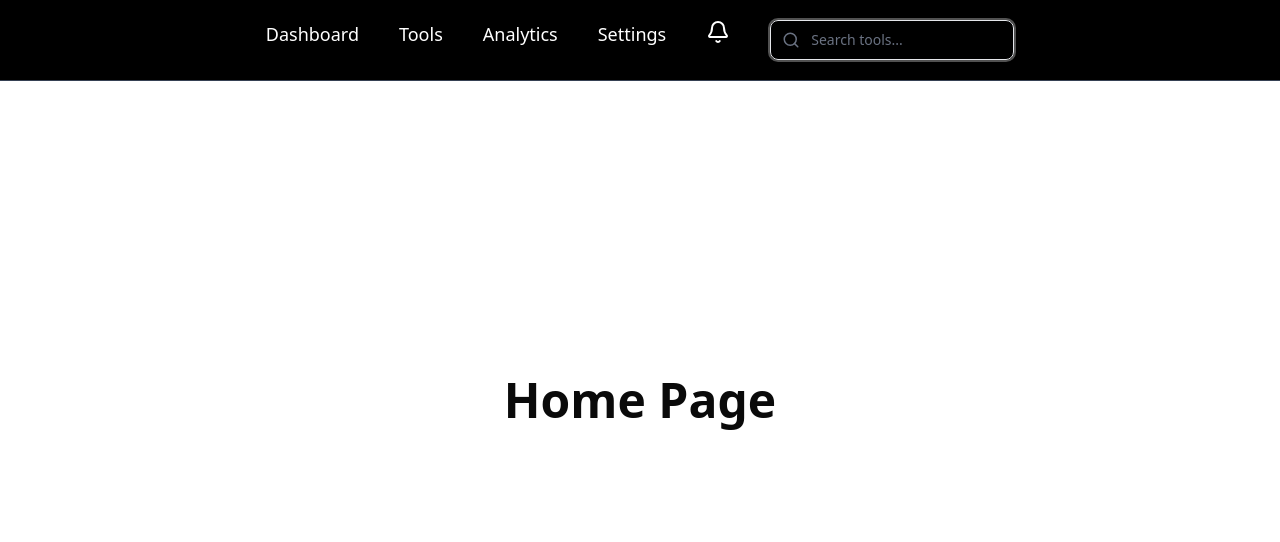
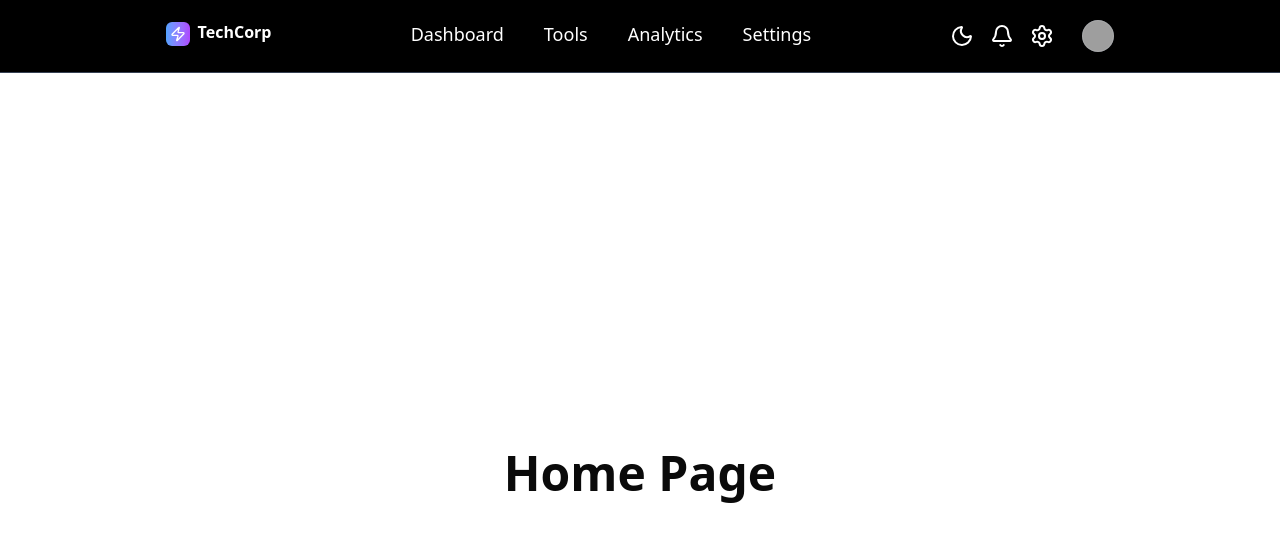
Before and after one commit to Aswan1901/tool-manager-front, a Next.js app: page / in a window 1280 px wide. Shown: the top 542 px of the page. Built offline with nearby package versions, Linux system fonts and the light colour scheme; grey boxes are pictures that could not be loaded.

Commit message:
menu dropdown

```diff
--- a/app/components/Navbar.tsx
+++ b/app/components/Navbar.tsx
@@ -1,21 +1,86 @@
-'use client'
-import Link from 'next/link'
-import {Bell} from "lucide-react"
-import Search from '@/app/components/Search';
+'use client';
+import { useState, useRef, useEffect } from 'react';
+import { Zap, Bell, Search, Moon, Settings } from 'lucide-react';
+import Link from 'next/link';
 
-const Navbar =()=>{
+function UserDropdown() {
+    const [open, setOpen] = useState(false);
+    const ref = useRef(null);
+
+    useEffect(() => {
+        function handleClickOutside(e) {
+            if (ref.current && !ref.current.contains(e.target)) setOpen(false);
+        }
+        document.addEventListener('mousedown', handleClickOutside);
+        return () => document.removeEventListener('mousedown', handleClickOutside);
+    }, []);
+
     return (
-        <nav className="fixed top-0 w-full flex  justify-around py-5 px-24 border-b border-gray-700 bg-black text-white">
-            <ul className="flex gap-10 text-lg">
-                    <li><Link href="/dashboard">Dashboard</Link></li>
-                    <li><Link href="/tools">Tools</Link></li>
-                    <li><Link href="/analytics">Analytics</Link></li>
-                    <li><Link href="/settings">Settings</Link></li>
-                    <li><Bell /></li>
-                    <li><Search placeholder="Search tools..." /></li>
+        <div className="relative ml-3" ref={ref}>
+            <button
+                onClick={() => setOpen(prev => !prev)}
+                className="relative flex rounded-full focus-visible:outline-2 focus-visible:outline-offset-2 focus-visible:outline-indigo-500"
+            >
+                <span className="absolute -inset-1.5" />
+                <span className="sr-only">Open user menu</span>
+                <img
+                    src="https://images.unsplash.com/photo-1472099645785-5658abf4ff4e?ixlib=rb-1.2.1&auto=format&fit=facearea&facepad=2&w=256&h=256&q=80"
+                    alt=""
+                    className="size-8 rounded-full bg-gray-800 outline -outline-offset-1 outline-white/10"
+                />
+            </button>
+
+            {open && (
+                <div className="absolute right-0 mt-2 w-48 origin-top-right rounded-md bg-gray-800 py-1 outline -outline-offset-1 outline-white/10 z-50">
+                    <a href="#" className="block px-4 py-2 text-sm text-gray-300 hover:bg-white/5">Your profile</a>
+                    <a href="#" className="block px-4 py-2 text-sm text-gray-300 hover:bg-white/5">Settings</a>
+                    <a href="#" className="block px-4 py-2 text-sm text-gray-300 hover:bg-white/5">Sign out</a>
+                </div>
+            )}
+        </div>
+    );
+}
+
+function MobileMenu() {
+    const [open, setOpen] = useState(false);
+
+    return (
+        <div className="block sm:hidden">
+            <button onClick={() => setOpen(prev => !prev)} className="text-white p-2">
+                ☰
+            </button>
+            {open && (
+                <div className="space-y-1 px-2 pt-2 pb-3 absolute top-full left-0 w-full bg-black border-t border-gray-700 z-50">
+                    <a href="#" aria-current="page" className="block rounded-md bg-gray-950/50 px-3 py-2 text-base font-medium text-white">Dashboard</a>
+                    <a href="#" className="block rounded-md px-3 py-2 text-base font-medium text-gray-300 hover:bg-white/5 hover:text-white">Team</a>
+                    <a href="#" className="block rounded-md px-3 py-2 text-base font-medium text-gray-300 hover:bg-white/5 hover:text-white">Projects</a>
+                    <a href="#" className="block rounded-md px-3 py-2 text-base font-medium text-gray-300 hover:bg-white/5 hover:text-white">Calendar</a>
+                </div>
+            )}
+        </div>
+    );
+}
+
+export default function Nav() {
+    return (
+        <nav className="fixed top-0 w-full flex justify-around py-5 px-24 border-b border-gray-700 bg-black text-white relative">
+            <div className="font-bold">
+                <Zap className="rounded-sm inline-block bg-gradient-to-r from-blue-400 to-purple-500 p-1 mr-2" />
+                TechCorp
+            </div>
+            <ul className="hidden sm:flex gap-10 text-lg">
+                <li><Link href="/dashboard">Dashboard</Link></li>
+                <li><Link href="/tools">Tools</Link></li>
+                <li><Link href="/analytics">Analytics</Link></li>
+                <li><Link href="/settings">Settings</Link></li>
             </ul>
+            <div className="flex items-center gap-4">
+                <Moon />
+                <Bell />
+                <Settings />
+                <UserDropdown />
+                <MobileMenu />
+            </div>
         </nav>
-    )
-};
-
-export default Navbar;
+    );
+}
```
